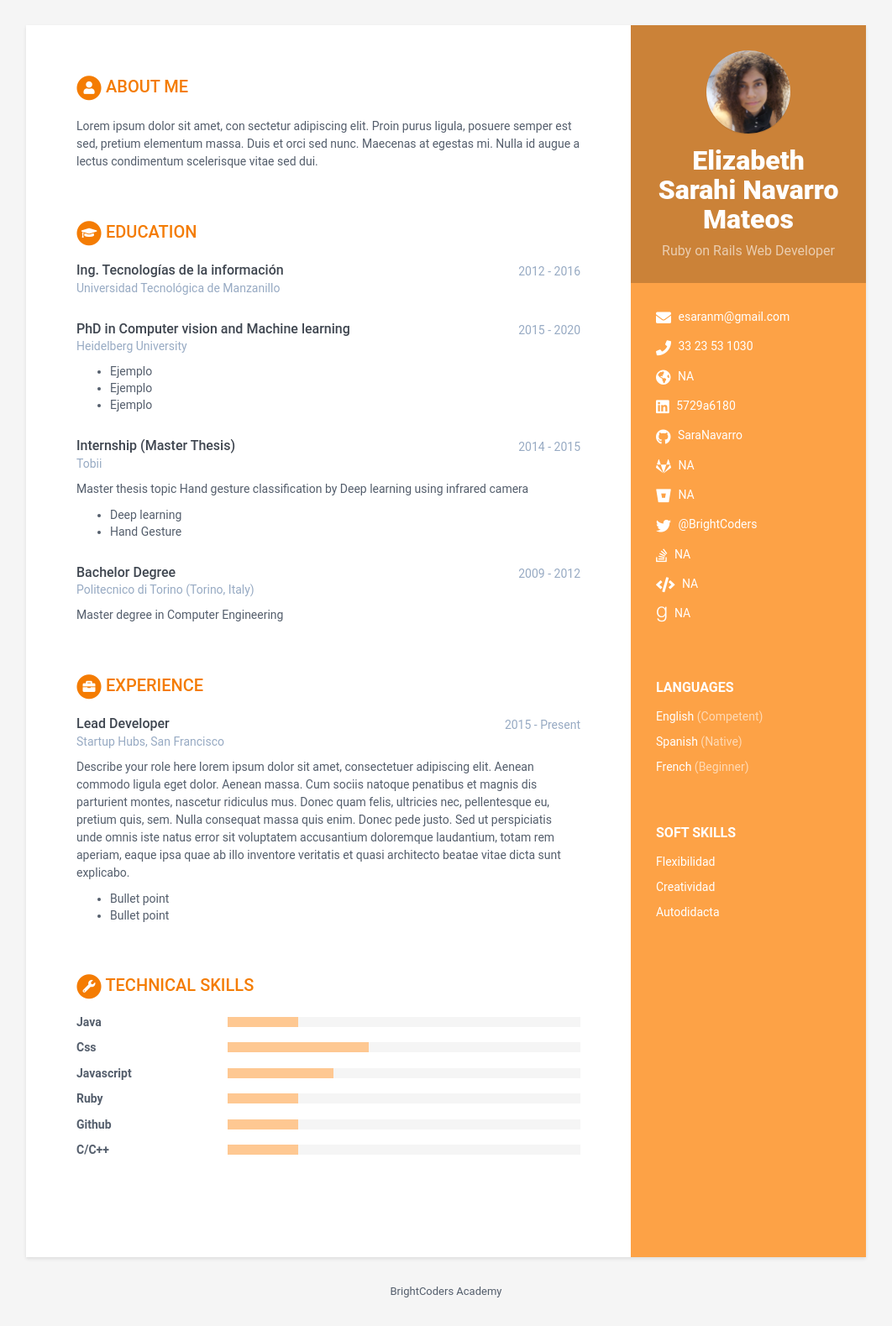
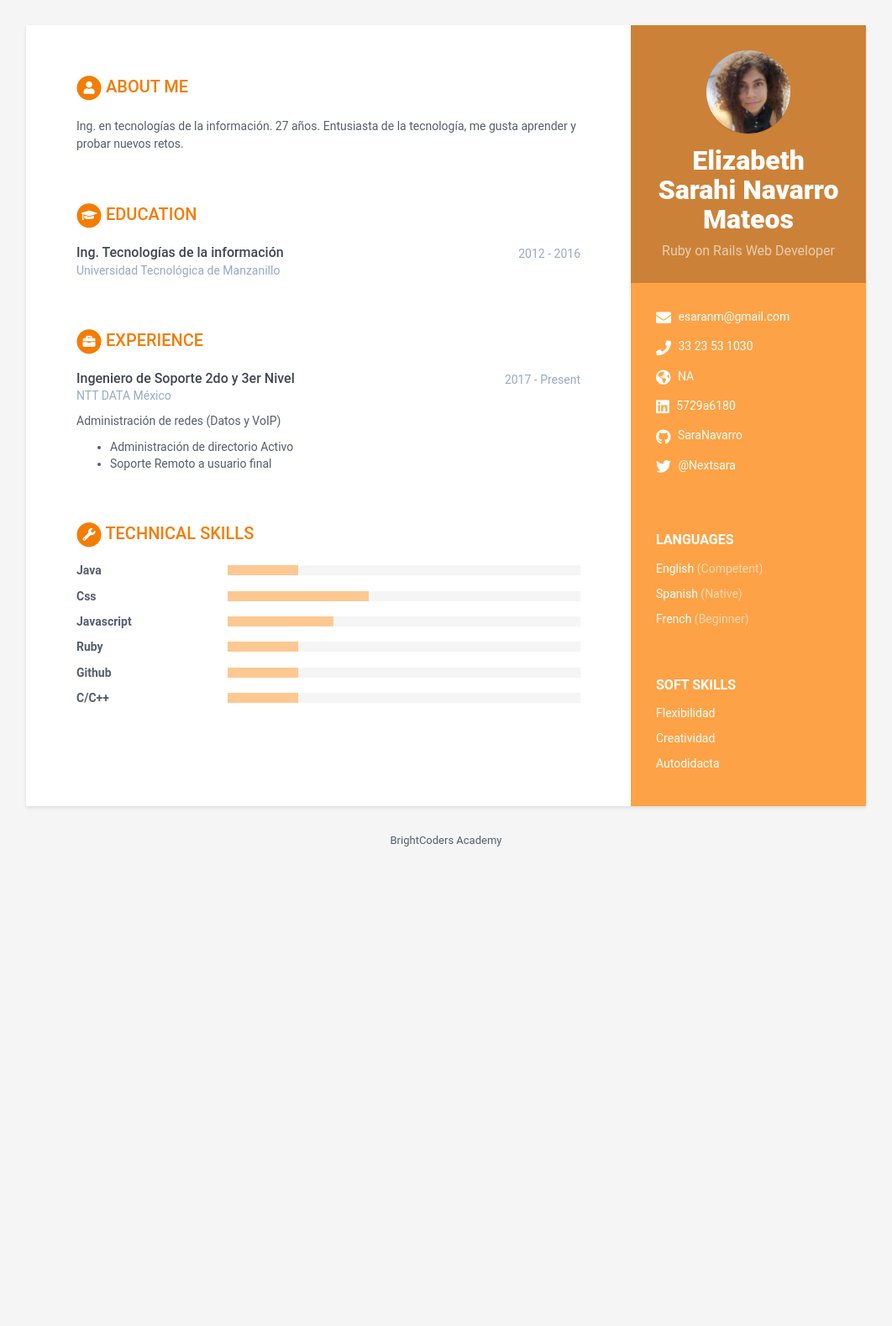
Before and after one commit to BC-MAY-21-ROR/kata-04-resume-SaraNavarro, a Jekyll site: the page built from index.html, in a window 1280 px wide. Shown: the whole page at 84% size, without its empty margins (109-1171 px from the left). Built offline with Jekyll 4.4.1, drawn with Linux system fonts in a browser that asks for light colours; after the commit the page ends 1041 px from its top, so only the background shows below that.

Commit message:
Update data.yml
Se completa información

```diff
--- a/_data/data.yml
+++ b/_data/data.yml
@@ -17,12 +17,12 @@ sidebar:
   website: NA # No agregar http://
   linkedin: '5729a6180'
   github: SaraNavarro
-  gitlab: NA
-  bitbucket: NA
-  twitter: '@BrightCoders'
-  stack-overflow: NA # Number/Username, e.g. 123456/alandoe
-  codewars: NA
-  goodreads: NA # Number-Username, e.g. 123456-alandoe
+  #gitlab: NA
+  #bitbucket: NA
+  twitter: '@Nextsara'
+  #stack-overflow: NA # Number/Username, e.g. 123456/alandoe
+  #codewars: NA
+  #goodreads: NA # Number-Username, e.g. 123456-alandoe
 
   # Actualiza según los idiomas y nieles que tienes. Agrega o Elimina según sea necesario.
   languages:
@@ -50,9 +50,10 @@ sidebar:
 career-profile:
   title: About Me # NO MODIFICAR
   summary: |
-    Lorem ipsum dolor sit amet, con sectetur adipiscing elit. Proin purus ligula,
-    posuere semper est sed, pretium elementum massa. Duis et orci sed nunc. Maecenas at
-    egestas mi. Nulla id augue a lectus condimentum scelerisque vitae sed dui.
+   Ing. en tecnologías de la información.
+   27 años.
+   Entusiasta de la tecnología, me gusta aprender y probar nuevos retos.
+
 # Registra aquí tus estudios. Agrega o elimina según sea necesario
 educationcomplete:
   - degree: Ing. Tecnologías de la información
@@ -61,44 +62,17 @@ educationcomplete:
     details: |
     Tesis: “Desarrollo de drone híbrido con la placa Udoo Neo como controlador centrla para la empresa Inncomex”.
 
-  - degree: PhD in Computer vision and Machine learning
-    university: Heidelberg University
-    time: 2015 - 2020
-    details: |
-
-        - Ejemplo
-        - Ejemplo
-        - Ejemplo
-  - degree: Internship (Master Thesis)
-    university: Tobii
-    time: 2014 - 2015
-    details: |
-      Master thesis topic Hand gesture classification by Deep learning using infrared camera
-        - Deep learning
-        - Hand Gesture
-  - degree: Bachelor Degree
-    university: Politecnico di Torino (Torino, Italy)
-    time: 2009 - 2012
-    details: |
-      Master degree in Computer Engineering
 # Registra aquí tu experiencia. Agrega o elimina según sea necesario
 experiences:
 
-  - role: Lead Developer
-    time: 2015 - Present
-    company: Startup Hubs, San Francisco
+  - role: Ingeniero de Soporte 2do y 3er Nivel
+    time: 2017 - Present
+    company: NTT DATA México
     details: |
-      Describe your role here lorem ipsum dolor sit amet, consectetuer
-      adipiscing elit. Aenean commodo ligula eget dolor. Aenean massa.
-      Cum sociis natoque penatibus et magnis dis parturient montes,
-      nascetur ridiculus mus. Donec quam felis, ultricies nec,
-      pellentesque eu, pretium quis, sem. Nulla consequat massa quis
-      enim. Donec pede justo. Sed ut perspiciatis unde omnis iste natus
-      error sit voluptatem accusantium doloremque laudantium, totam rem
-      aperiam, eaque ipsa quae ab illo inventore veritatis et quasi
-      architecto beatae vitae dicta sunt explicabo.
-        - Bullet point
-        - Bullet point
+      Administración de redes (Datos y VoIP)
+        - Administración de directorio Activo
+        - Soporte Remoto a usuario final
+
 
 # Registra aquí tus habilidades técnicas, para level utiliza:
 # 20% para Novice
```
